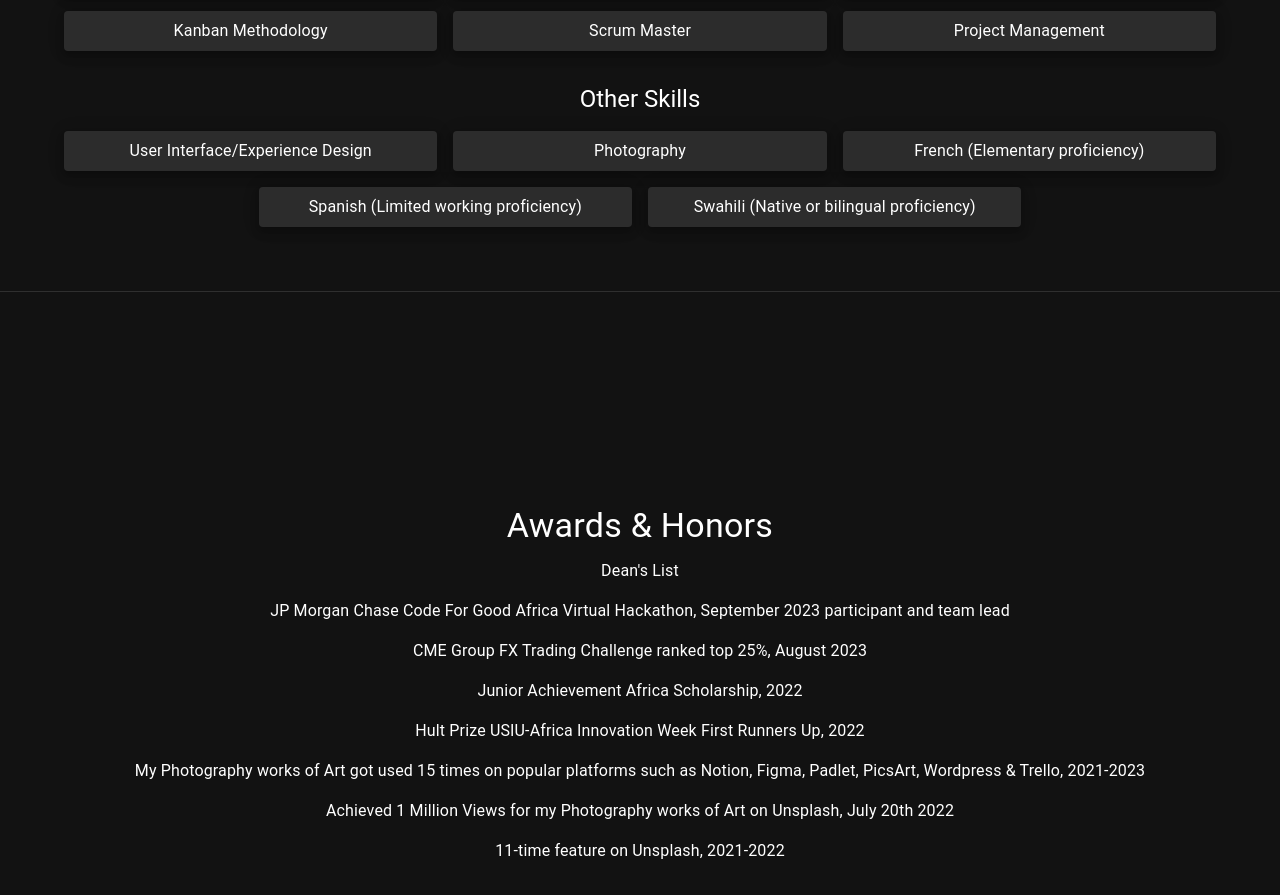
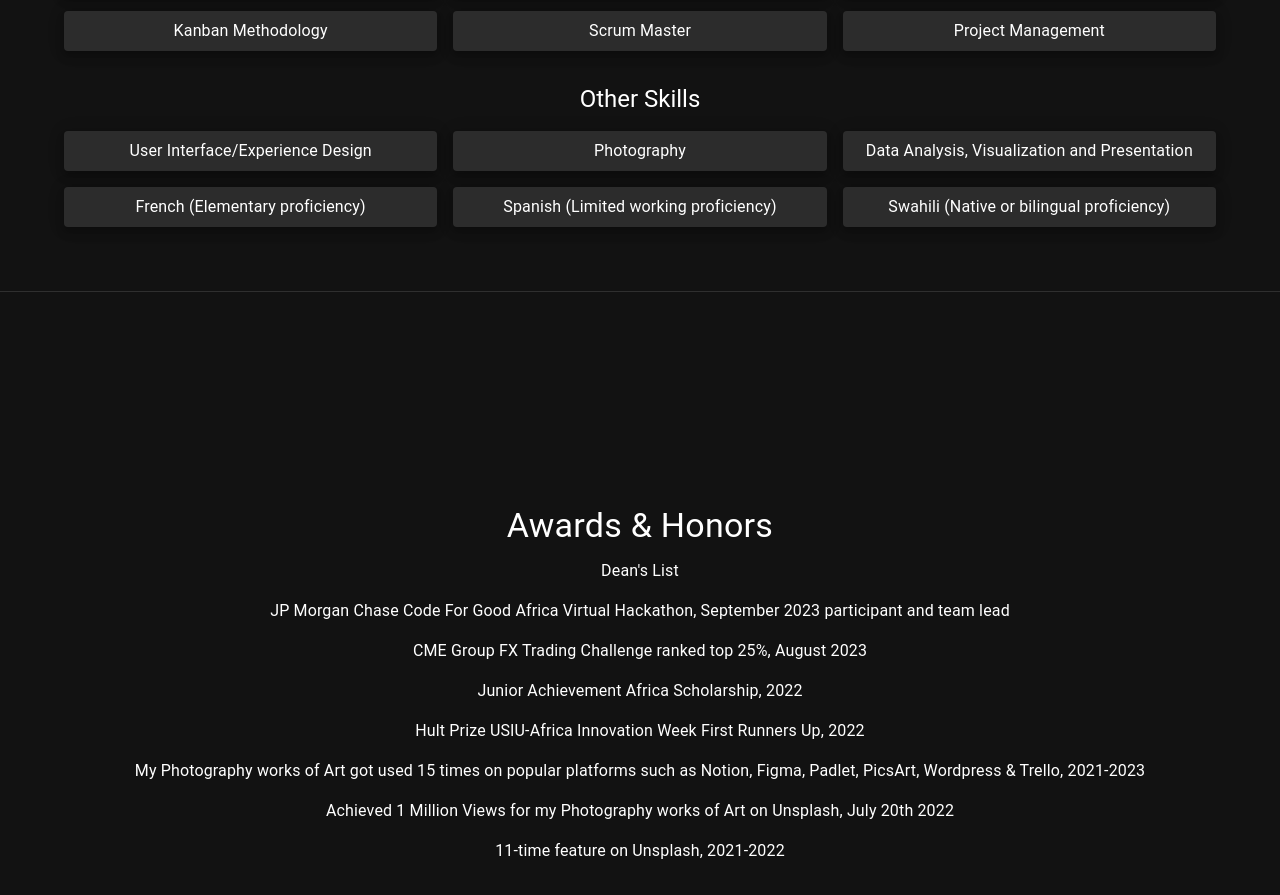
Before and after one commit to olivernjeru/olivernjeru.github.io, a React (Create React App) app: page / in a window 1280 px wide. Shown: the part 4300-5195 px from the top of the page. Built offline with nearby package versions, Linux system fonts and the light colour scheme.

Commit message:
add Data Analysis, Visulization and Presentation skill

```diff
--- a/src/components/dataStores/SkillsObject.js
+++ b/src/components/dataStores/SkillsObject.js
@@ -2,5 +2,5 @@ export const categorizedSkills = {
     ProgrammingLanguages: ['Python', 'C++', 'Java', 'JavaScript', 'R', 'Bash', 'C#', 'Assembly Language'],
     SoftwareDevelopmentTools: ['ReactJS', 'Django', 'Flask', 'Vercel', 'Linux', 'MAC OS', 'Git', 'GitHub', 'Windows OS', 'Firebase', 'Pandas', 'Numpy', 'OpenCV', 'Scikit-learn', 'Matplotlib', 'GGPlot', 'MYSQL', 'Unit Testing', 'MongoDB', 'APIs'],
     SoftSkills: ['Research', 'Problem Solving', 'Robust Communication Skills', 'Leadership', 'Resilience', 'Agile Methodology', 'Kanban Methodology', 'Scrum Master', 'Project Management'],
-    OtherSkills: ['User Interface/Experience Design', 'Photography', 'French (Elementary proficiency)', 'Spanish (Limited working proficiency)', 'Swahili (Native or bilingual proficiency)'],
+    OtherSkills: ['User Interface/Experience Design', 'Photography', 'Data Analysis, Visualization and Presentation', 'French (Elementary proficiency)', 'Spanish (Limited working proficiency)', 'Swahili (Native or bilingual proficiency)'],
 };
```
